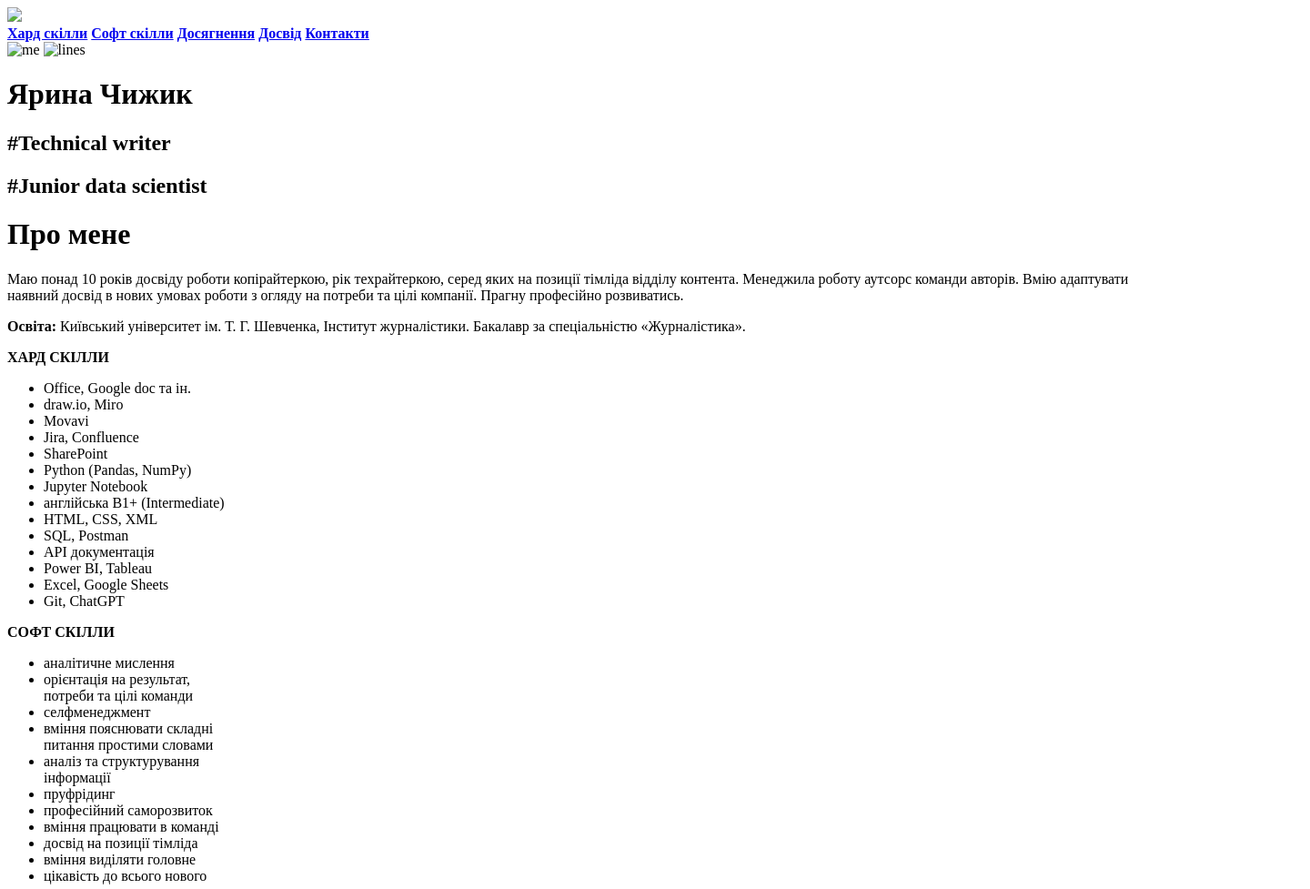
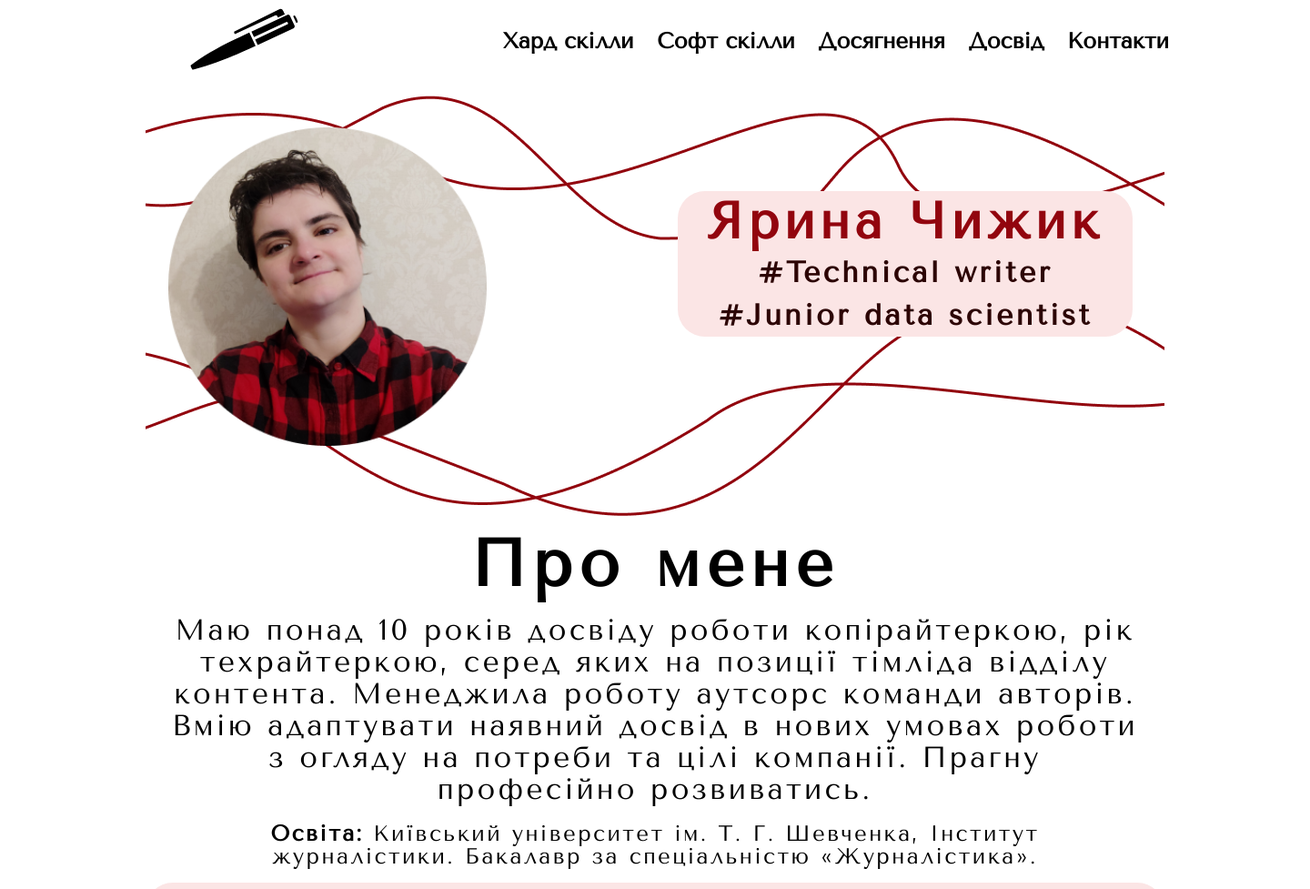
Before and after one commit to yaruna1/my_CV, a plain HTML site: page index.html in a window 1280 px wide. Shown: the top 977 px of the page at 91% size, 1440 px wide, since content can reach past the window. Drawn offline with nearby package versions, Linux system fonts and the light colour scheme; the site is published under a folder, as on GitHub Pages, so addresses that start at the root find nothing.

Commit message:
Update index.html

```diff
--- a/index.html
+++ b/index.html
@@ -10,13 +10,13 @@
     href="https://fonts.googleapis.com/css2?family=Tenor+Sans&display=swap"
     rel="stylesheet"
   />
-  <link rel="stylesheet" href="/style.css" />
+  <link rel="stylesheet" href="style.css" />
 </head>
 
 <body>
   <header class="header">
     <a href="#" class="pen">
-      <img src="/img/pen-icon.svg"></a>
+      <img src="img/pen-icon.svg"></a>
 
       <nav class="navbar">
         <a href="#hard"><b>Хард скілли</b></a>
@@ -31,9 +31,9 @@
 
     <div class="images">
 
-      <img class="photo" src="/img/Ellipse 1 (1).png" alt="me">
+      <img class="photo" src="img/Ellipse 1 (1).png" alt="me">
 
-      <img class="lines" src="/img/Lines.png" alt="lines">
+      <img class="lines" src="img/Lines.png" alt="lines">
 
      </div>
 
@@ -273,7 +273,7 @@
 
     </ul>
 
-    <a href="https://t.me/Ya_Ra_12"><img class="tg" src="/img/Telegram.jpg" alt="tg"></a>
+    <a href="https://t.me/Ya_Ra_12"><img class="tg" src="img/Telegram.jpg" alt="tg"></a>
 
   </footer>
 
```
